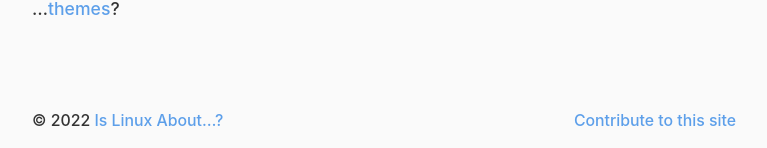
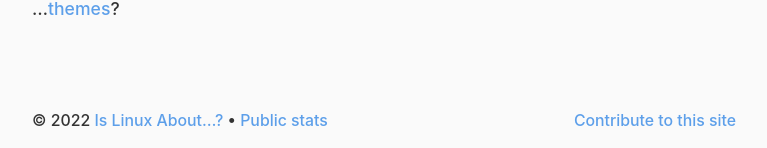
Before and after one commit to islinuxabout/islinuxabout.github.io, a Jekyll site: the page built from index.md, in a window 1280 px wide. Shown: the part 1118-1266 px from the top of the page, without its empty margins (256-1023 px from the left). Built offline with Jekyll 4.4.1, drawn with Linux system fonts in a browser that asks for light colours; our own code applies the rules of GitHub Pages for plain Markdown files.

Commit message:
Update footer.md

```diff
--- a/_includes/footer.md
+++ b/_includes/footer.md
@@ -12,7 +12,7 @@
 {% endif %}
 
 
-© {{ site.time | date: '%Y' }} [{{ author }}]({{ author-link }})
+© {{ site.time | date: '%Y' }} [{{ author }}]({{ author-link }}) • [Public stats](https://plausible.io/islinuxabout.xyz)
 
 [Contribute to this site]({{ site.repo }})
 
```
